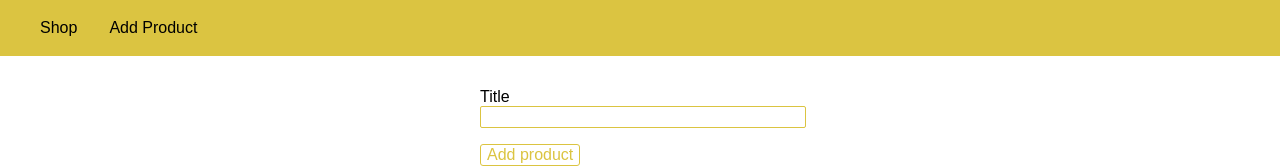
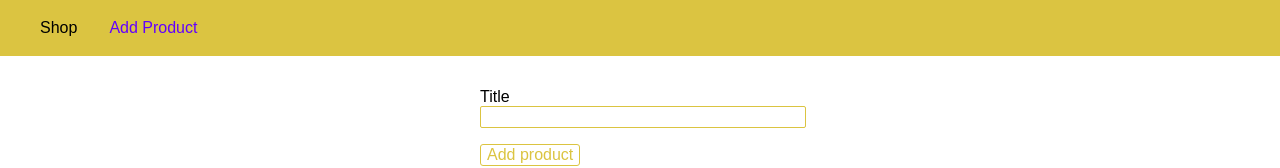
Before and after one commit to karan171996/Book-Store, a React (Create React App) app in the folder client/: page /add-product in a window 1280 px wide. Shown: the top 168 px of the page. Built offline with nearby package versions, Linux system fonts and the light colour scheme.

Commit message:
active routes styles fixed

```diff
--- a/client/src/OuterLayout.js
+++ b/client/src/OuterLayout.js
@@ -1,4 +1,4 @@
-import { Outlet, Link } from "react-router-dom";
+import { Outlet, NavLink } from "react-router-dom";
 import "./OuterLayout.css";
 
 export function OuterLayout() {
@@ -7,12 +7,37 @@ export function OuterLayout() {
       <nav className="main-header__nav">
         <ul className="main-header__item-list">
           <li className="main-header__item">
-            <Link className="active" to="/">
+            <NavLink
+              style={({ isActive }) =>
+                isActive
+                  ? {
+                      color: "#6200ff",
+                    }
+                  : {
+                      color: "black",
+                    }
+              }
+              to="/"
+            >
               Shop
-            </Link>
+            </NavLink>
           </li>
           <li className="main-header__item">
-            <Link to="/add-product">Add Product</Link>
+            <NavLink
+              style={({ isActive }) =>
+                isActive
+                  ? {
+                      color: "#6200ff",
+                    }
+                  : {
+                      color: "black",
+                    }
+              }
+              activeClassName="active"
+              to="/add-product"
+            >
+              Add Product
+            </NavLink>
           </li>
         </ul>
       </nav>
--- a/client/src/components/AddProduct.js
+++ b/client/src/components/AddProduct.js
@@ -1,5 +1,6 @@
 import { useState } from "react";
 import axios from "axios";
+import { useNavigate } from "react-router-dom";
 
 // Css imports
 import "./AddProduct.css";
@@ -7,17 +8,17 @@ import "./AddProduct.css";
 const AddProduct = () => {
   const [title, setTitle] = useState("");
 
-  const getData = async () => {
-    const res = await axios.post("/api/admin/products", {
+  let navigate = useNavigate();
+  const getData = () => {
+    return axios.post("/api/admin/products", {
       title,
     });
-    return await res;
   };
   const onSubmitHandler = async (e) => {
     e.preventDefault();
     getData().then((res) => {
-      if (res?.data?.res === "success") {
-        window.location.href = "http://localhost:3000/";
+      if (res?.status === 200) {
+        navigate("/");
       }
     });
   };
```
